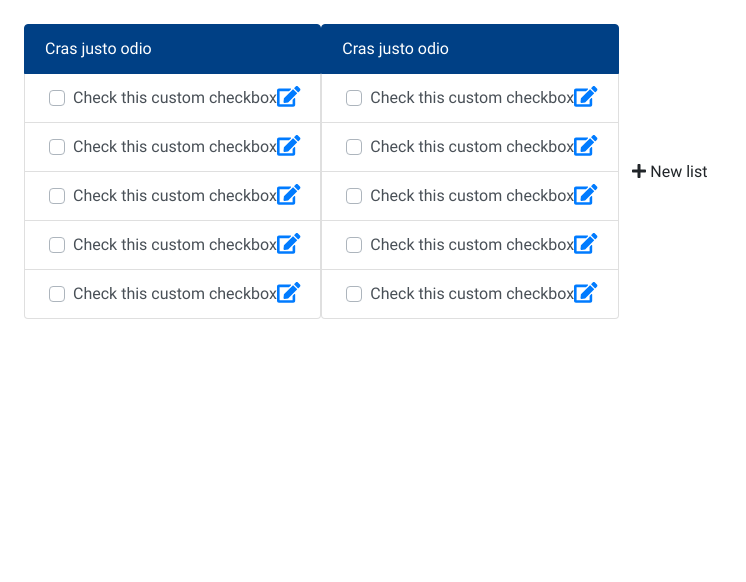
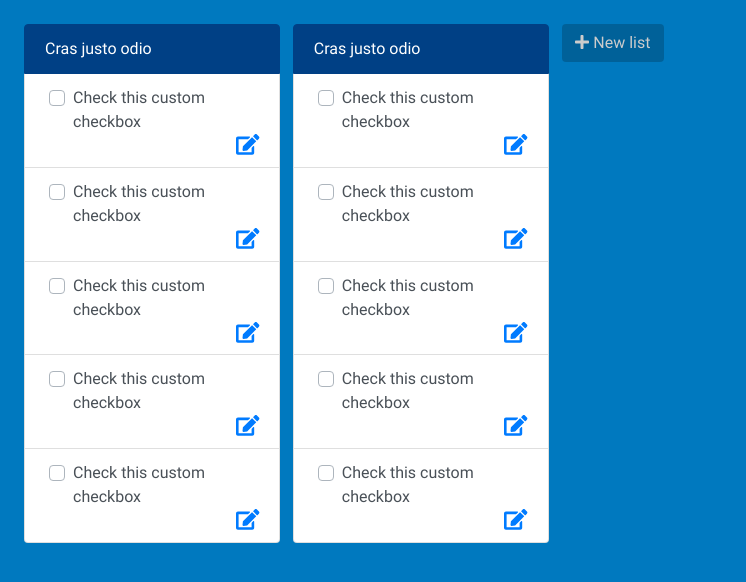
Before and after one commit to Eliasyoussef47/To-Do-List, a CodeIgniter app: page /To-Do-List/ in a window 1280 px wide. Shown: the top 582 px of the page, without its empty margins (0-746 px from the left). Run offline with CodeIgniter, Linux system fonts and the light colour scheme; some libraries are stand-ins or nearby versions.

Commit message:
betere styles

```diff
--- a/assets/css/style.css
+++ b/assets/css/style.css
@@ -9,10 +9,34 @@
 body {
 	font-family: Roboto-Regular, sans-serif;
 	transition: all 0.5s;
-	background-color: #ffffff;
+	background-color: #0079bf;
 }
 .mainCons {
 }
+
+.toDoLists {
+	width: 20vw;
+	margin-right: 1vw;
+}
+
+.listItems * {
+	cursor: pointer;
+}
+
 .listItemEditBtns {
 	font-size: 1.3rem;
 }
+
+#newListBtn {
+	height: fit-content;
+}
+
+.btn-newList {
+	background: rgba(0, 0, 0, 0.2);
+	color: hsla(0, 0%, 80%, 1);
+}
+
+.btn-newList:hover {
+	background: rgba(0, 0, 0, 0.4);
+	color: hsla(0, 0%, 80%, 1);
+}
```
